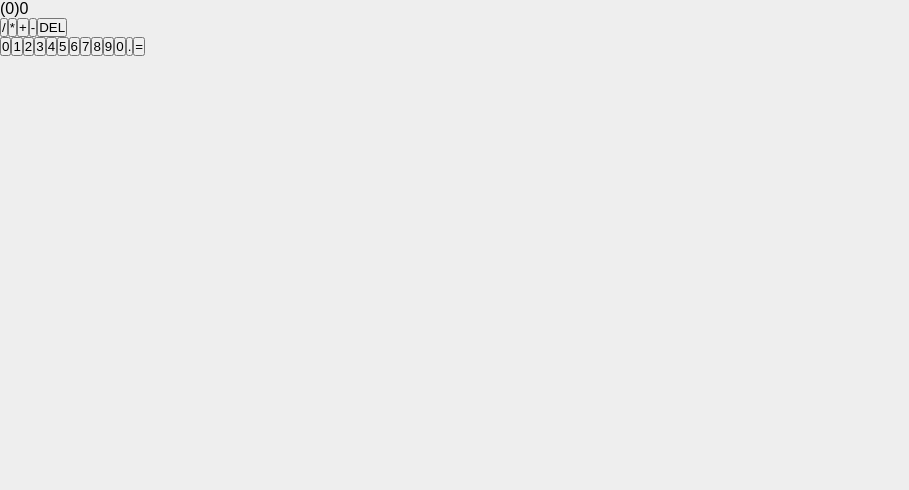
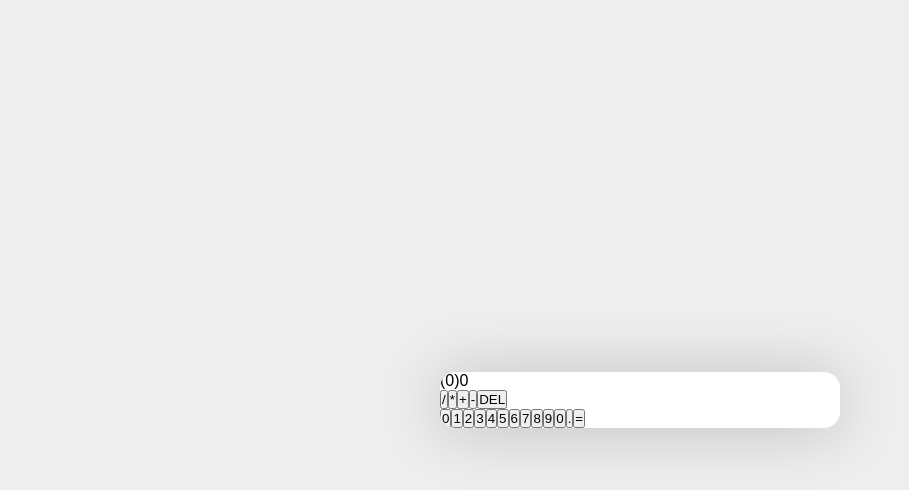
Before and after one commit to Yuki-Fujiwara-S/CalcuReact, a React (Create React App) app: page / in a window 1280 px wide. Shown: the top 490 px of the page, without its empty margins (0-909 px from the left). Built offline with nearby package versions, Linux system fonts and the light colour scheme.

Commit message:
add styling for app and calcaulator classes

```diff
--- a/src/index.css
+++ b/src/index.css
@@ -15,3 +15,19 @@
 body {
   background-color: var(--light);
 }
+
+.App {
+  display: flex;
+  min-height: 100vh;
+  align-items: center;
+  justify-content: center;
+}
+
+.calculator {
+  width: 100%;
+  max-width: 400px;
+  background-color: #FFF;
+  border-radius: 16px;
+  overflow: hidden;
+  box-shadow: 0px 2px 64px rgba(0, 0, 0, 0.2);
+}
```
